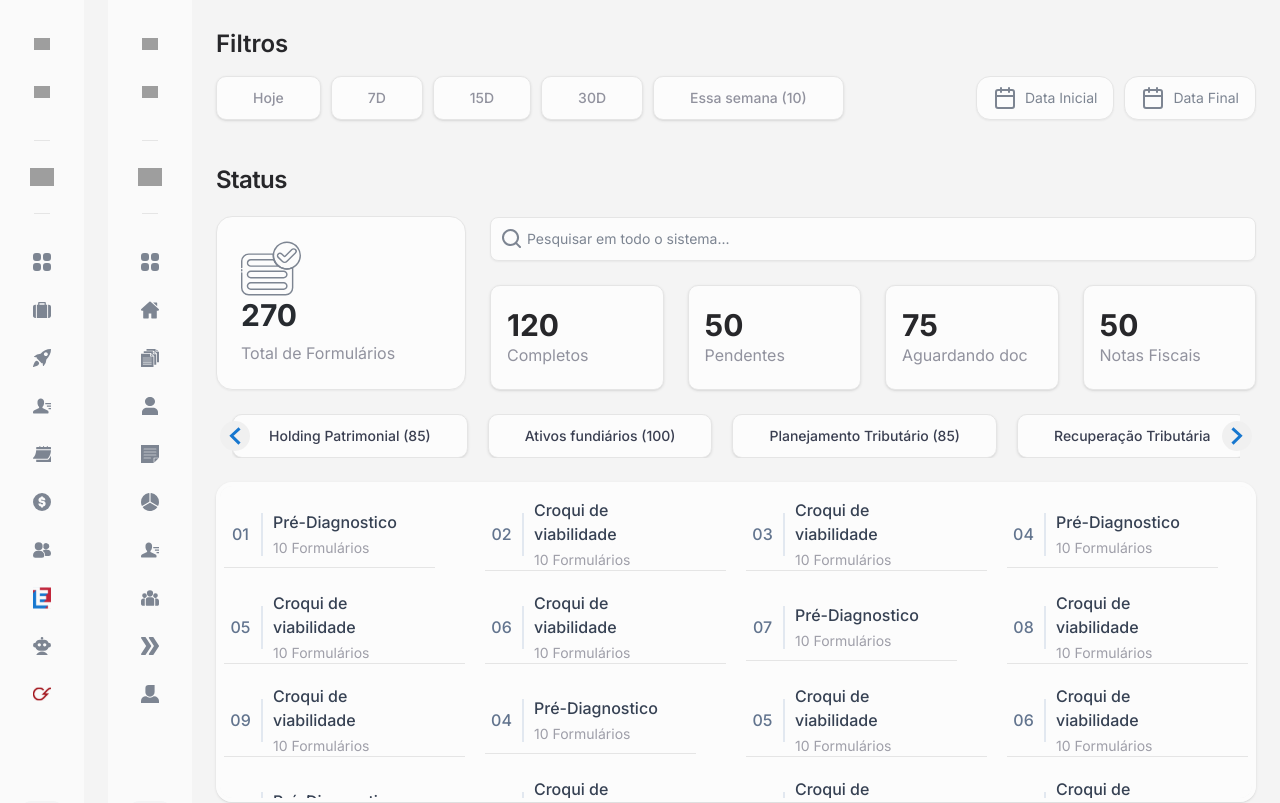
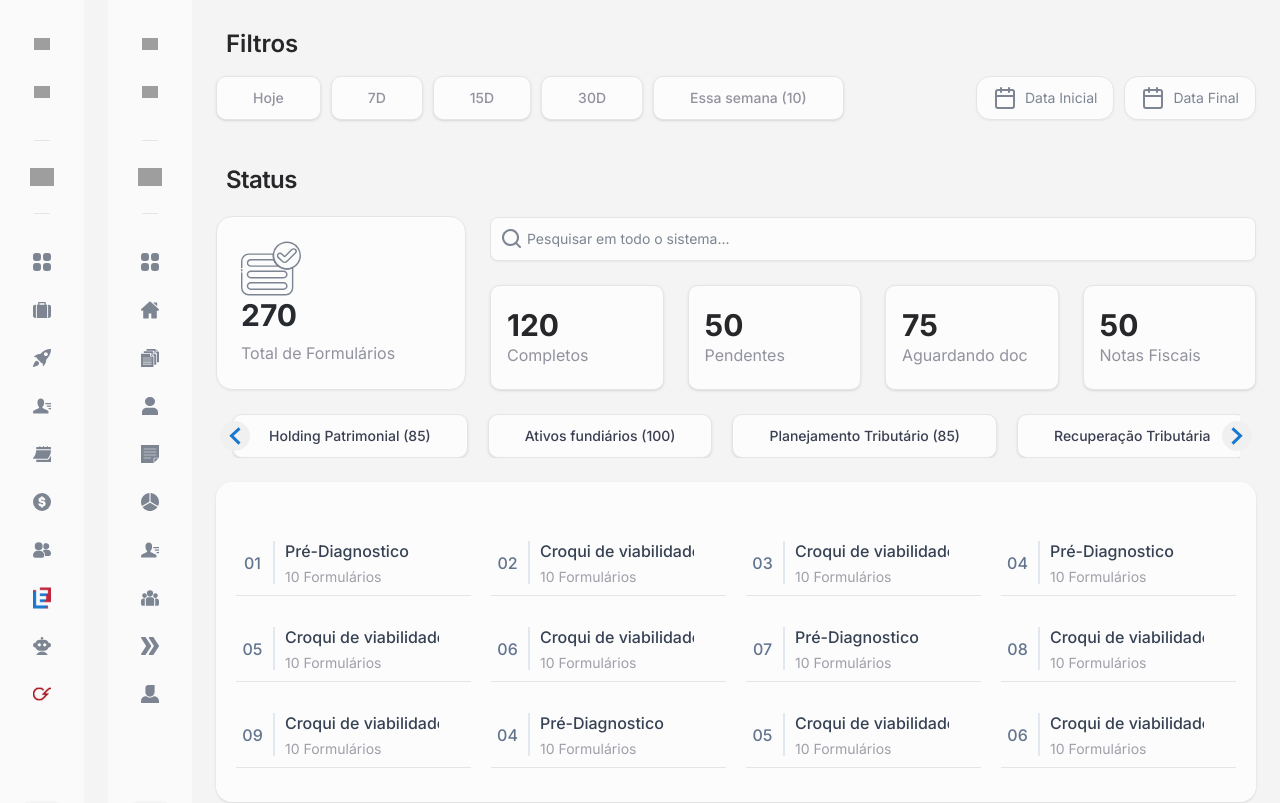
Before and after one commit to joseotaviopc/people-list, a React (Vite) app: page / in a window 1280 px wide. Shown: the top 803 px of the page. Built offline with nearby package versions, Linux system fonts and the light colour scheme; grey boxes are pictures that could not be loaded.

Commit message:
fix: filter and cards

```diff
--- a/src/components/Dashboard/FilterSection.tsx
+++ b/src/components/Dashboard/FilterSection.tsx
@@ -36,7 +36,7 @@ export function FilterSection() {
 
   return (
     <section className="flex flex-col justify-center w-full">
-      <h2 className="self-start text-2xl font-semibold whitespace-nowrap text-zinc-800">
+      <h2 className="self-start text-2xl px-2.5 font-semibold whitespace-nowrap text-zinc-800">
         Filtros
       </h2>
 
--- a/src/components/Dashboard/FormsList.tsx
+++ b/src/components/Dashboard/FormsList.tsx
@@ -19,14 +19,14 @@ export function FormsList() {
   ];
 
   return (
-    <section className="px-1 border-4 py-3 mt-6 w-full rounded-2xl shadow bg-background border-background max-h-80  overflow-y-auto">
+    <section className="px-1 border-[16px] py-8 mt-6 w-full rounded-2xl shadow bg-background border-background max-h-80  overflow-y-auto">
       <div className="grid md:grid-cols-2 lg:grid-cols-3 xl:grid-cols-4 gap-5">
         {formItems.map((item, index) => (
           <article
             key={index}
-            className="my-auto basis-0  w-fit pr-8 border-b"
+            className="my-auto basis-0  w-full pr-8 border-b"
           >
-            <div className="flex overflow-hidden justify-center items-center px-1.5 ">
+            <div className="flex overflow-hidden  items-center px-1.5 ">
               <div className="flex gap-2.5 items-center my-auto min-h-[65px]  ">
                 <div className="flex gap-2.5 justify-center items-center my-auto text-base font-medium text-center whitespace-nowrap text-slate-500">
                   <span className="my-auto min-w-[21px]">
@@ -35,7 +35,7 @@ export function FormsList() {
                   <div className="shrink-0 self-stretch my-auto w-0 border border-solid bg-slate-200 bg-opacity-50 border-slate-200 border-opacity-50 h-[43px]" />
                 </div>
                 <div className="flex flex-col justify-center self-stretch my-auto">
-                  <h3 className="text-base font-medium text-gray-700">
+                  <h3 className="text-base text-ellipsis whitespace-nowrap font-medium text-gray-700">
                     {item.name}
                   </h3>
                   <p className="gap-2 self-start mt-1 text-sm min-h-5 text-zinc-400">
--- a/src/components/Dashboard/StatusCards.tsx
+++ b/src/components/Dashboard/StatusCards.tsx
@@ -25,6 +25,7 @@ export function StatusCards() {
   const [statusData, setStatusData] = useState(initialStatusData)
   const [, setActiveStatus] = useState<string | null>(null)
   const [search, setSearch] = useState('')
+  const [totalStatus, setTotalStatus] = useState(false)
   const scrollContainerRef = useRef<HTMLDivElement>(null);
 
   const handleScrollLeft = () => {
@@ -48,11 +49,18 @@ export function StatusCards() {
   }
 
   const handleStatusClick = (selected: typeof initialStatusData[0]) => {
+    setTotalStatus(false)
     setActiveStatus(selected.label)
     setStatusData(prev => prev.map(status => ({
       ...status,
       active: status.label === selected.label
     })))
+  }
+
+  const handleTotalClick = () => {
+    setActiveStatus(null)
+    setStatusData(initialStatusData)
+    setTotalStatus(true)
   }
 
   const handleSearch = () => {
@@ -61,12 +69,12 @@ export function StatusCards() {
 
   return (
     <section className="flex flex-col mt-12 max-md:mt-10">
-      <h2 className="gap-2.5 self-start text-2xl font-semibold tracking-tight leading-6 whitespace-nowrap text-zinc-800">
+      <h2 className="gap-2.5 self-start px-2.5 text-2xl font-semibold tracking-tight leading-6 whitespace-nowrap text-zinc-800">
         Status
       </h2>
 
       <div className="flex relative gap-6 items-center mt-6 w-full">
-        <div className="flex z-0 flex-col justify-center self-stretch p-6 my-auto rounded-2xl bg-background min-h-[174px] min-w-[250px] w-[250px] max-md:px-5 border shadow-xs">
+        <div onClick={handleTotalClick} className={`flex z-0 flex-col justify-center cursor-pointer self-stretch p-6 my-auto rounded-2xl bg-background min-h-[174px] min-w-[250px] w-[250px] max-md:px-5 border shadow-xs ${totalStatus ? 'border-primary' : ''}`}>
           <div className="flex flex-col flex-1 justify-center w-full">
             <div className="flex flex-col flex-1 h-full">
               <span className="flex h-14 w-16 ">
@@ -74,7 +82,7 @@ export function StatusCards() {
               </span>
               <p className="text-3xl font-bold text-left text-grey-darker ">270</p>
             </div>
-            <p className="self-start mt-1 text-base text-grey-light">
+            <p className={`self-start mt-1 text-base text-grey-light ${totalStatus ? 'text-primary' : ''}`}>
               Total de Formulários
             </p>
           </div>
```
